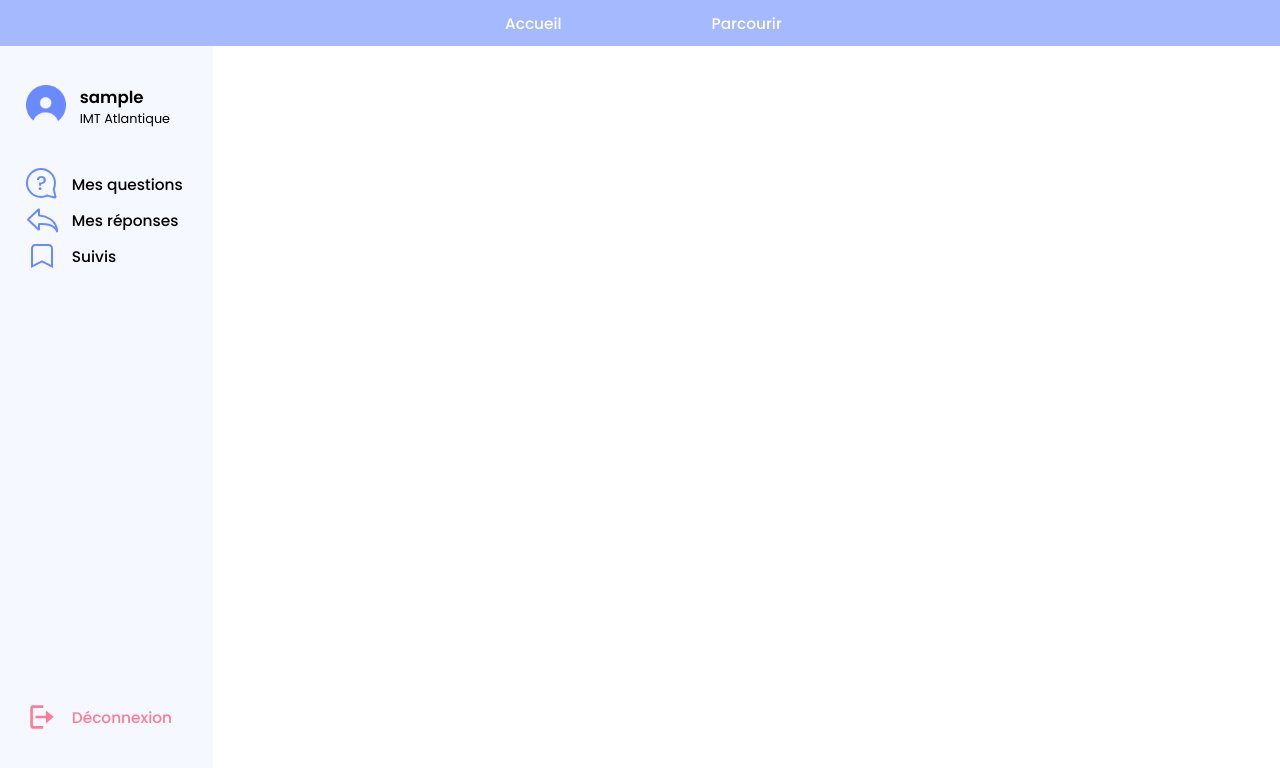
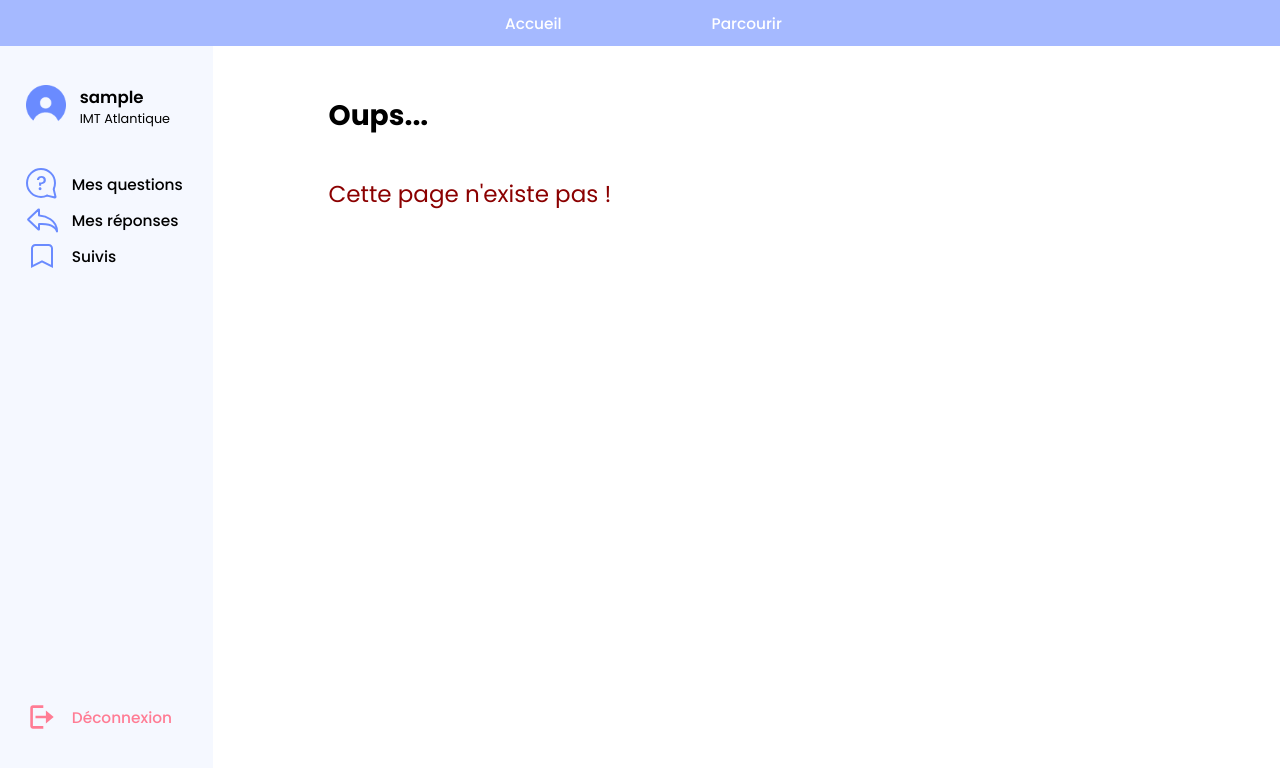
Before and after one commit to BrunoPre/fil-a1-forums-etudiant-front, a Vue app: page /error in a window 1280 px wide. Shown: the top 768 px of the page. Built offline with nearby package versions, Linux system fonts and the light colour scheme; sample sign-in values are in the browser's storage.

Commit message:
[FEAT] Add fallback redirection when route or query parameter is invalid

```diff
--- a/src/App.vue
+++ b/src/App.vue
@@ -20,7 +20,6 @@
 <script>
 import { defineComponent } from "vue";
 import Sidebar from "@/components/Sidebar.vue";
-import store from "@/store";
 import { mapGetters } from "vuex";
 
 export default defineComponent({
@@ -34,9 +33,6 @@ export default defineComponent({
       return this.$store.state.auth.user;
     },
   },
-  //data() {},
-  methods: {},
-  //mounted() {this.userName =  Object(this.getUserProfile).userName},
 });
 </script>
 
--- /dev/null
+++ b/src/components/ErrorPage.vue
@@ -0,0 +1,28 @@
+<template>
+  <h1>Oups...</h1>
+  <h2>Cette page n'existe pas !</h2>
+</template>
+
+<script>
+export default {
+  name: "ErrorPage",
+};
+</script>
+
+<style scoped>
+h1 {
+  font-weight: bold;
+  color: black;
+  font-size: 2.2rem;
+  margin-top: 1vh;
+  margin-bottom: 5vh;
+}
+
+h2 {
+  font-weight: normal;
+  color: darkred;
+  font-size: 1.8rem;
+  margin-top: 1vh;
+  margin-bottom: 5vh;
+}
+</style>
--- a/src/components/ModifySchool.vue
+++ b/src/components/ModifySchool.vue
@@ -78,7 +78,11 @@ export default {
     },
   },
   async mounted() {
-    await this.setAttrs();
+    try {
+      await this.setAttrs();
+    } catch {
+      await this.$router.push(this.$route.fullPath.split("/")[0] + "/error");
+    }
   },
 };
 </script>
--- a/src/components/ModifySubject.vue
+++ b/src/components/ModifySubject.vue
@@ -75,7 +75,11 @@ export default {
     },
   },
   async mounted() {
-    await this.setAttrs();
+    try {
+      await this.setAttrs();
+    } catch {
+      await this.$router.push(this.$route.fullPath.split("/")[0] + "/error");
+    }
   },
 };
 </script>
--- a/src/components/QuestionPage.vue
+++ b/src/components/QuestionPage.vue
@@ -166,9 +166,13 @@ export default {
     },
   },
   async mounted() {
-    await this.setQuestion(this.$route.params.id);
-    await this.setAnswersByPostId(this.$route.params.id);
-    await this.setHeaderAttrs();
+    try {
+      await this.setQuestion(this.$route.params.id);
+      await this.setAnswersByPostId(this.$route.params.id);
+      await this.setHeaderAttrs();
+    } catch {
+      await this.$router.push(this.$route.fullPath.split("/")[0] + "/error");
+    }
   },
 };
 </script>
--- a/src/components/SchoolPage.vue
+++ b/src/components/SchoolPage.vue
@@ -170,10 +170,13 @@ export default {
     },
   },
   async mounted() {
-    await this.setSchool(this.$route.params.id);
-    await this.setGroups(this.$route.params.id);
-    console.log(this.groupes);
-    this.filteredQuestions = [...this.questions];
+    try {
+      await this.setSchool(this.$route.params.id);
+      await this.setGroups(this.$route.params.id);
+      this.filteredQuestions = [...this.questions];
+    } catch {
+      await this.$router.push(this.$route.fullPath.split("/")[0] + "/error");
+    }
   },
 };
 </script>
--- a/src/components/SubjectPage.vue
+++ b/src/components/SubjectPage.vue
@@ -251,9 +251,13 @@ export default {
     },
   },
   async mounted() {
-    await this.setGroup();
-    this.initSelectedCategorie();
-    await this.filterByCategorie();
+    try {
+      await this.setGroup();
+      this.initSelectedCategorie();
+      await this.filterByCategorie();
+    } catch {
+      await this.$router.push(this.$route.fullPath.split("/")[0] + "/error");
+    }
   },
 };
 </script>
--- a/src/router.ts
+++ b/src/router.ts
@@ -9,75 +9,59 @@ const routes: Array<RouteRecordRaw> = [
   },
   {
     path: "/parcourir",
-    alias: "/parcourir",
     name: "parcourir",
     component: () => import("./components/EmptyComponent.vue"), // TODO: TBD
   },
   {
     path: "/mes-questions",
-    alias: "/mes-questions",
     name: "mes-questions",
     component: () => import("./components/EmptyComponent.vue"), // TODO: TBD
   },
   {
     path: "/mes-reponses",
-    alias: "/mes-reponses",
     name: "mes-reponses",
     component: () => import("./components/EmptyComponent.vue"), // TODO: TBD
   },
   {
     path: "/suivis",
-    alias: "/suivis",
     name: "suivis",
     component: () => import("./components/EmptyComponent.vue"), // TODO: TBD
   },
   {
-    path: "/reponse-msg",
-    alias: "/reponse-msg",
-    name: "reponse-msg",
-    component: () => import("./components/ReplyToQuestionInput.vue"), // TODO: TBD
-  },
-  {
     path: "/question/:id",
-    alias: "/question",
     name: "question",
-    component: () => import("./components/QuestionPage.vue"), // TODO: TBD
+    component: () => import("./components/QuestionPage.vue"),
   },
   {
     path: "/ecole/:id",
-    alias: "/ecole",
     name: "ecole",
-    component: () => import("./components/SchoolPage.vue"), // TODO: TBD
+    component: () => import("./components/SchoolPage.vue"),
   },
   {
     path: "/ecole/creer",
-    alias: "/ecole/creer",
     name: "Créer une école",
-    component: () => import("./components/CreateSchool.vue"), // TODO: TBD
+    component: () => import("./components/CreateSchool.vue"),
   },
   {
     path: "/ecole/:id/modifier",
-    alias: "/ecole/modifier",
     name: "Modifier une école",
-    component: () => import("./components/ModifySchool.vue"), // TODO: TBD
+    component: () => import("./components/ModifySchool.vue"),
   },
   {
     path: "/ecole/:id1/sujet/:id2",
-    alias: "/sujet",
     name: "sujet",
-    component: () => import("./components/SubjectPage.vue"), // TODO: TBD
+    component: () => import("./components/SubjectPage.vue"),
   },
   {
     path: "/sujet/creer",
     alias: "/sujet/creer",
     name: "Créer sujet",
-    component: () => import("./components/CreateSubject.vue"), // TODO: TBD
+    component: () => import("./components/CreateSubject.vue"),
   },
   {
     path: "/ecole/:id1/sujet/:id2/modifier",
-    alias: "/sujet/modifier",
     name: "Modifier sujet",
-    component: () => import("./components/ModifySubject.vue"), // TODO: TBD
+    component: () => import("./components/ModifySubject.vue"),
   },
   {
     path: "/connexion",
@@ -100,6 +84,11 @@ const routes: Array<RouteRecordRaw> = [
     component: () => import("./components/LoginSuccess.vue"),
     meta: { requiredAuth: true },
   },
+  {
+    path: "/:pathMatch(.*)*",
+    alias: "/error",
+    component: () => import("./components/ErrorPage.vue"),
+  },
 ];
 
 const router = createRouter({
```
